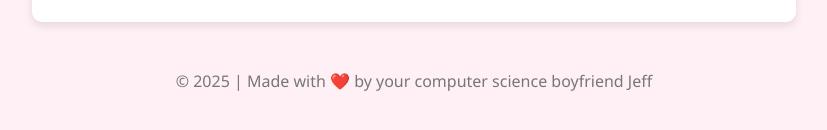
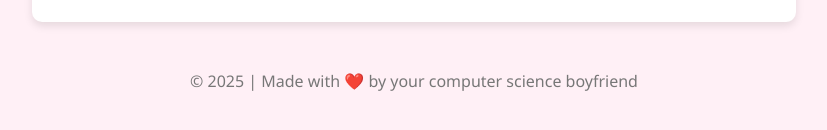
Before and after one commit to Hlaks15/Happybirthday-Darling, a plain HTML site: page index.html in a window 1280 px wide. Shown: the part 634-764 px from the top of the page, without its empty margins (226-1053 px from the left). Drawn offline with Linux system fonts and the light colour scheme.

Commit message:
Update index.html

```diff
--- a/index.html
+++ b/index.html
@@ -64,7 +64,7 @@
   </div>
 
   <footer>
-    © 2025 | Made with ❤️ by your computer science boyfriend Jeff
+    © 2025 | Made with ❤️ by your computer science boyfriend
   </footer>
 
 </body>
```
